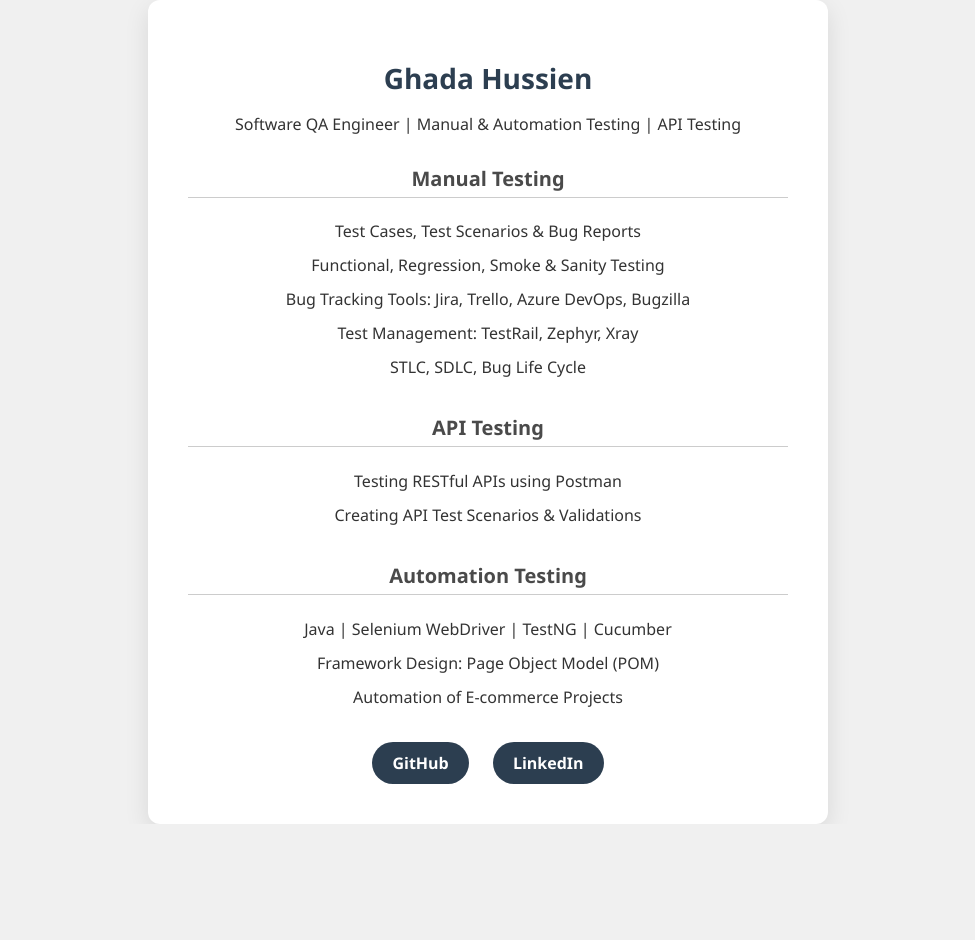
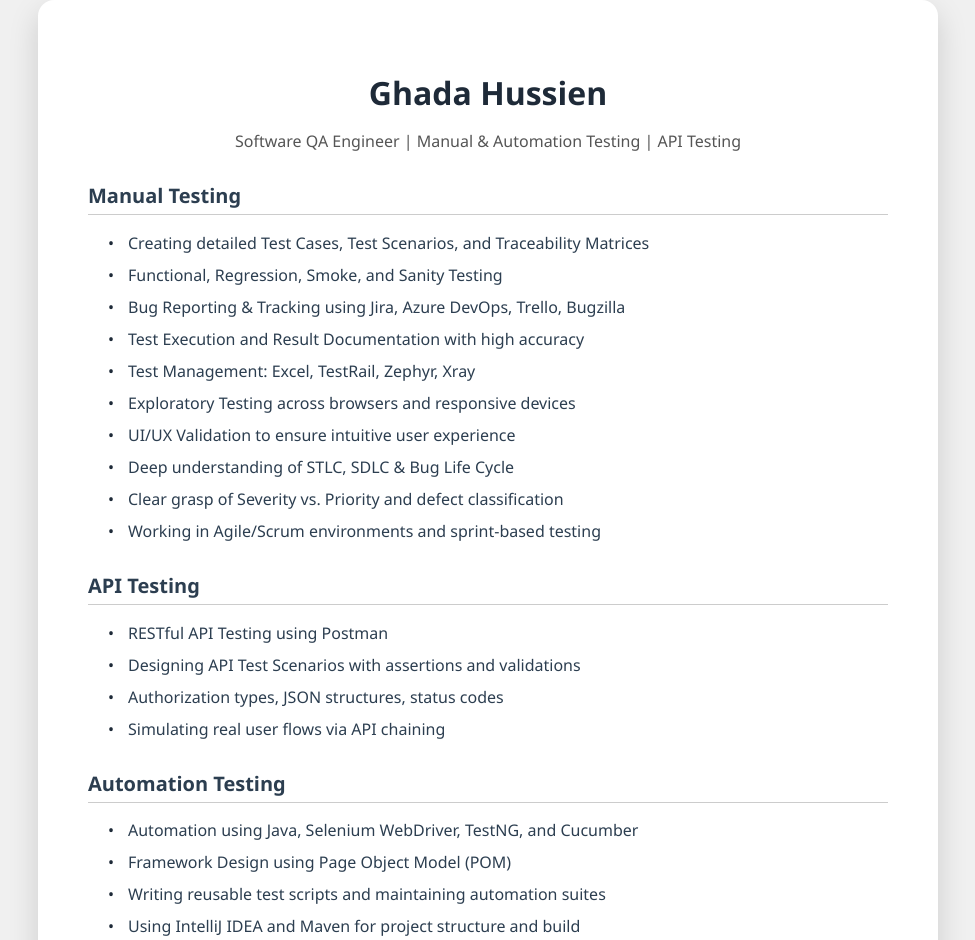
Before and after one commit to GhadaHussienQA/Ghada-Portfolio-, a plain HTML site: page index.html in a window 1280 px wide. Shown: the top 940 px of the page, without its empty margins (152-1127 px from the left). Before the commit the page ends 824 px from the top, so only its background shows below. Drawn offline with Linux system fonts and the light colour scheme.

Commit message:
Update index.html

```diff
--- a/index.html
+++ b/index.html
@@ -10,7 +10,7 @@
       padding: 0;
       font-family: 'Segoe UI', Tahoma, Geneva, Verdana, sans-serif;
       background-color: #f0f0f0;
-      color: #333;
+      color: #2c3e50;
       display: flex;
       justify-content: center;
       align-items: center;
@@ -19,80 +19,110 @@
 
     .card {
       background-color: #ffffff;
-      padding: 40px;
-      border-radius: 12px;
-      box-shadow: 0 8px 25px rgba(0, 0, 0, 0.1);
-      max-width: 600px;
+      padding: 50px;
+      border-radius: 16px;
+      box-shadow: 0 12px 30px rgba(0, 0, 0, 0.15);
+      max-width: 800px;
       width: 90%;
-      text-align: center;
+      text-align: left;
     }
 
     h1 {
-      color: #2c3e50;
+      font-size: 32px;
       margin-bottom: 10px;
-      font-size: 28px;
+      text-align: center;
+      color: #1e2a38;
+    }
+
+    p.intro {
+      font-size: 16px;
+      margin-bottom: 30px;
+      text-align: center;
+      color: #555;
     }
 
     h2 {
+      font-size: 20px;
+      color: #2c3e50;
       margin-top: 30px;
-      color: #4a4a4a;
-      font-size: 20px;
       border-bottom: 1px solid #ccc;
       padding-bottom: 5px;
     }
 
     ul {
-      list-style-type: none;
-      padding: 0;
+      list-style: none;
+      padding-left: 20px;
       margin-top: 10px;
     }
 
     ul li {
-      padding: 6px 0;
+      margin-bottom: 10px;
+      position: relative;
+      padding-left: 20px;
+    }
+
+    ul li::before {
+      content: "•";
+      position: absolute;
+      left: 0;
+      color: #1e2a38;
+    }
+
+    .buttons {
+      margin-top: 40px;
+      text-align: center;
     }
 
     .buttons a {
       display: inline-block;
-      margin: 12px 10px 0;
-      padding: 10px 20px;
-      border-radius: 25px;
-      background-color: #2c3e50;
+      margin: 10px 15px;
+      padding: 12px 25px;
+      border-radius: 30px;
+      background-color: #1e2a38;
       color: #fff;
       text-decoration: none;
       font-weight: bold;
-      transition: background 0.3s;
+      transition: background 0.3s ease;
     }
 
     .buttons a:hover {
-      background-color: #1a252f;
+      background-color: #000;
     }
   </style>
 </head>
 <body>
   <div class="card">
     <h1>Ghada Hussien</h1>
-    <p>Software QA Engineer | Manual & Automation Testing | API Testing</p>
+    <p class="intro">Software QA Engineer | Manual & Automation Testing | API Testing</p>
 
     <h2>Manual Testing</h2>
     <ul>
-      <li>Test Cases, Test Scenarios & Bug Reports</li>
-      <li>Functional, Regression, Smoke & Sanity Testing</li>
-      <li>Bug Tracking Tools: Jira, Trello, Azure DevOps, Bugzilla</li>
-      <li>Test Management: TestRail, Zephyr, Xray</li>
-      <li>STLC, SDLC, Bug Life Cycle</li>
+      <li>Creating detailed Test Cases, Test Scenarios, and Traceability Matrices</li>
+      <li>Functional, Regression, Smoke, and Sanity Testing</li>
+      <li>Bug Reporting & Tracking using Jira, Azure DevOps, Trello, Bugzilla</li>
+      <li>Test Execution and Result Documentation with high accuracy</li>
+      <li>Test Management: Excel, TestRail, Zephyr, Xray</li>
+      <li>Exploratory Testing across browsers and responsive devices</li>
+      <li>UI/UX Validation to ensure intuitive user experience</li>
+      <li>Deep understanding of STLC, SDLC & Bug Life Cycle</li>
+      <li>Clear grasp of Severity vs. Priority and defect classification</li>
+      <li>Working in Agile/Scrum environments and sprint-based testing</li>
     </ul>
 
     <h2>API Testing</h2>
     <ul>
-      <li>Testing RESTful APIs using Postman</li>
-      <li>Creating API Test Scenarios & Validations</li>
+      <li>RESTful API Testing using Postman</li>
+      <li>Designing API Test Scenarios with assertions and validations</li>
+      <li>Authorization types, JSON structures, status codes</li>
+      <li>Simulating real user flows via API chaining</li>
     </ul>
 
     <h2>Automation Testing</h2>
     <ul>
-      <li>Java | Selenium WebDriver | TestNG | Cucumber</li>
-      <li>Framework Design: Page Object Model (POM)</li>
-      <li>Automation of E-commerce Projects</li>
+      <li>Automation using Java, Selenium WebDriver, TestNG, and Cucumber</li>
+      <li>Framework Design using Page Object Model (POM)</li>
+      <li>Writing reusable test scripts and maintaining automation suites</li>
+      <li>Using IntelliJ IDEA and Maven for project structure and build</li>
     </ul>
 
     <div class="buttons">
```
